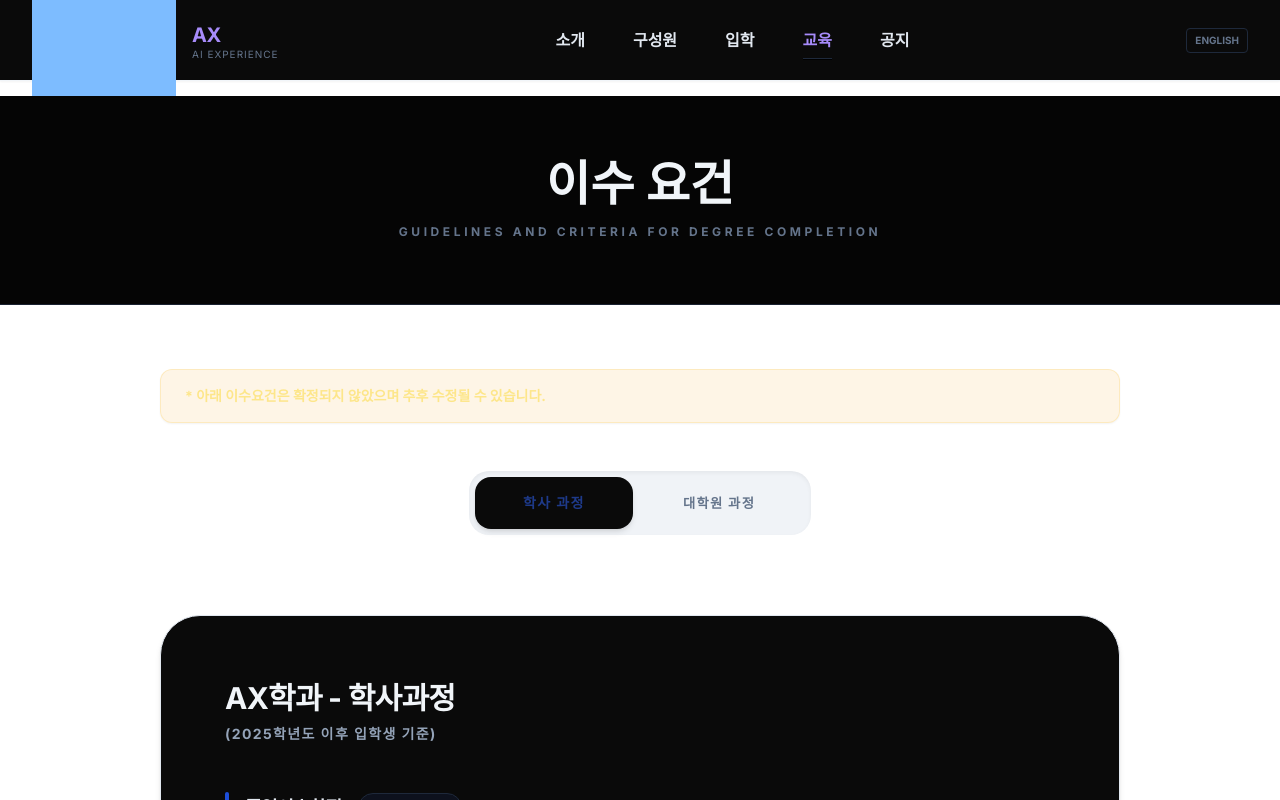
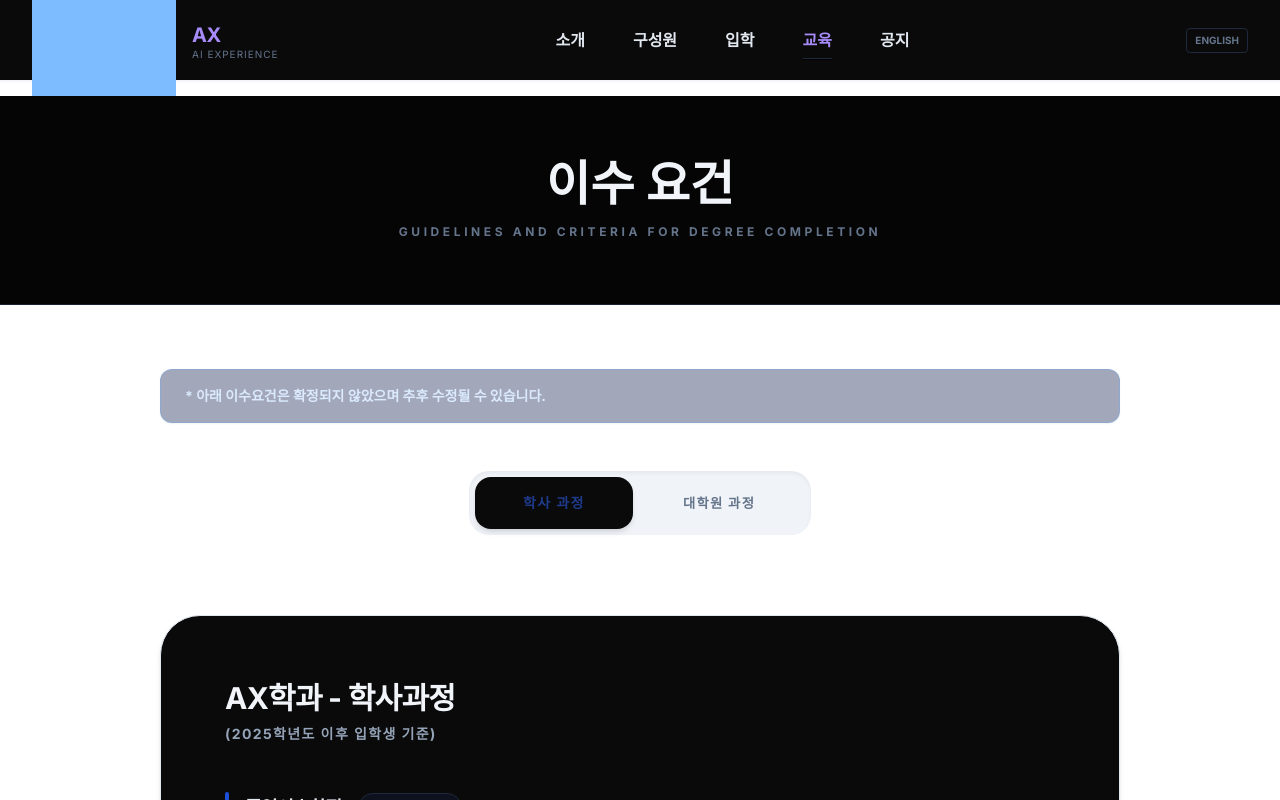
Before and after one commit to porous-reg/AX_department, a React (Vite) app: page /#/education-reqs in a window 1280 px wide. Shown: the top 800 px of the page. Built offline with nearby package versions, Linux system fonts and the light colour scheme; grey boxes are pictures that could not be loaded.

Commit message:
Improve visibility of education notices

```diff
--- a/pages/CourseListPage.tsx
+++ b/pages/CourseListPage.tsx
@@ -158,7 +158,7 @@ const CourseListPage: React.FC = () => {
                 ? " * 타 전공 트랙의 교과목이라 하더라도 AX학과 졸업이수 학점으로 인정됨."
                 : " * Courses from other major tracks are also recognized as credits for graduation in the AX department."}
             </p>
-            <p className="text-sm font-bold text-amber-200 bg-amber-500/10 px-6 py-4 rounded-xl border border-amber-400/20 shadow-sm">
+            <p className="text-sm font-bold text-blue-100 bg-blue-950/40 px-6 py-4 rounded-xl border border-blue-400/30 shadow-sm">
               {lang === "ko"
                 ? " * 아래 교과목 리스트는 확정되지 않았으며 추후 수정될 수 있습니다."
                 : " * The course list below is not yet finalized and may be updated later."}
--- a/pages/RequirementsPage.tsx
+++ b/pages/RequirementsPage.tsx
@@ -76,7 +76,7 @@ const RequirementsPage: React.FC = () => {
 
       <div className="max-w-5xl mx-auto px-4 sm:px-6 lg:px-8">
         <div className="mb-12">
-          <p className="text-sm font-bold text-amber-200 bg-amber-500/10 px-6 py-4 rounded-xl border border-amber-400/20 shadow-sm">
+          <p className="text-sm font-bold text-blue-100 bg-blue-950/40 px-6 py-4 rounded-xl border border-blue-400/30 shadow-sm">
             {lang === "ko"
               ? " * 아래 이수요건은 확정되지 않았으며 추후 수정될 수 있습니다."
               : " * The graduation requirements below are not yet finalized and may be updated later."}
```
